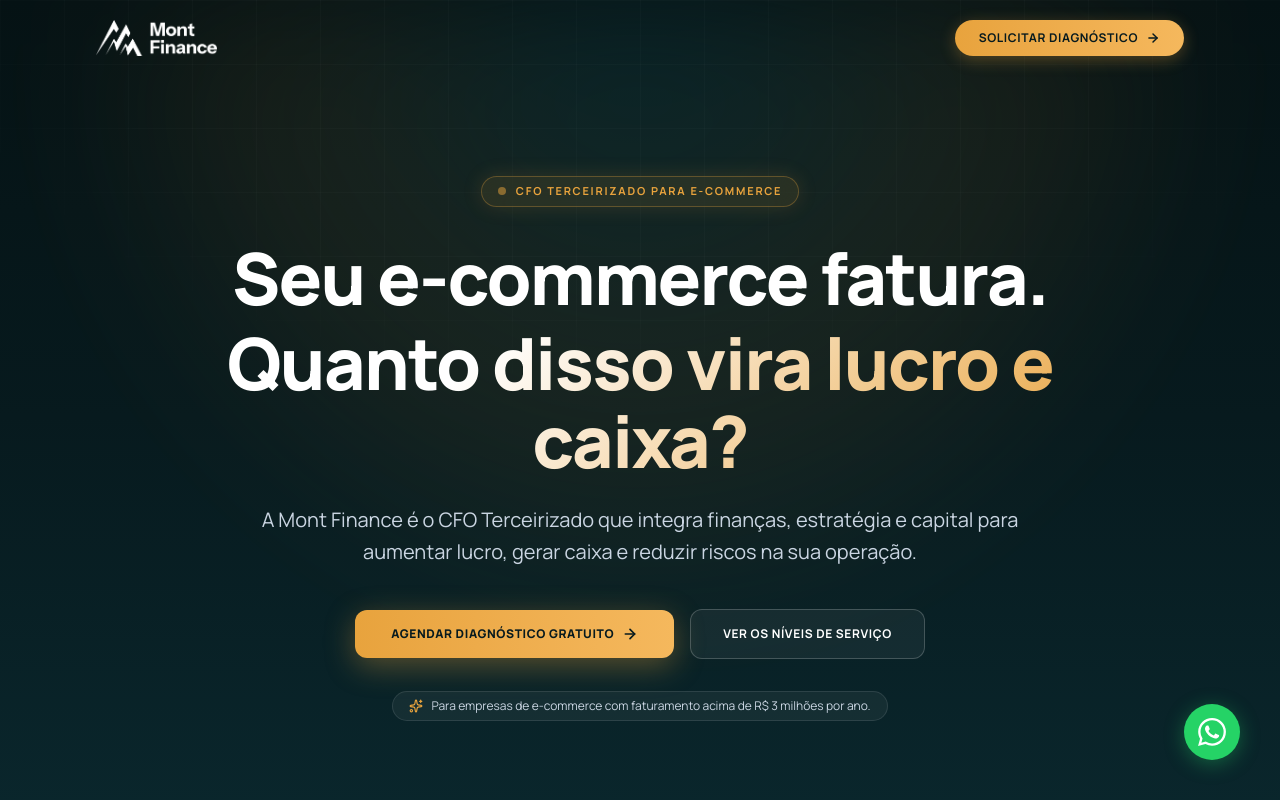
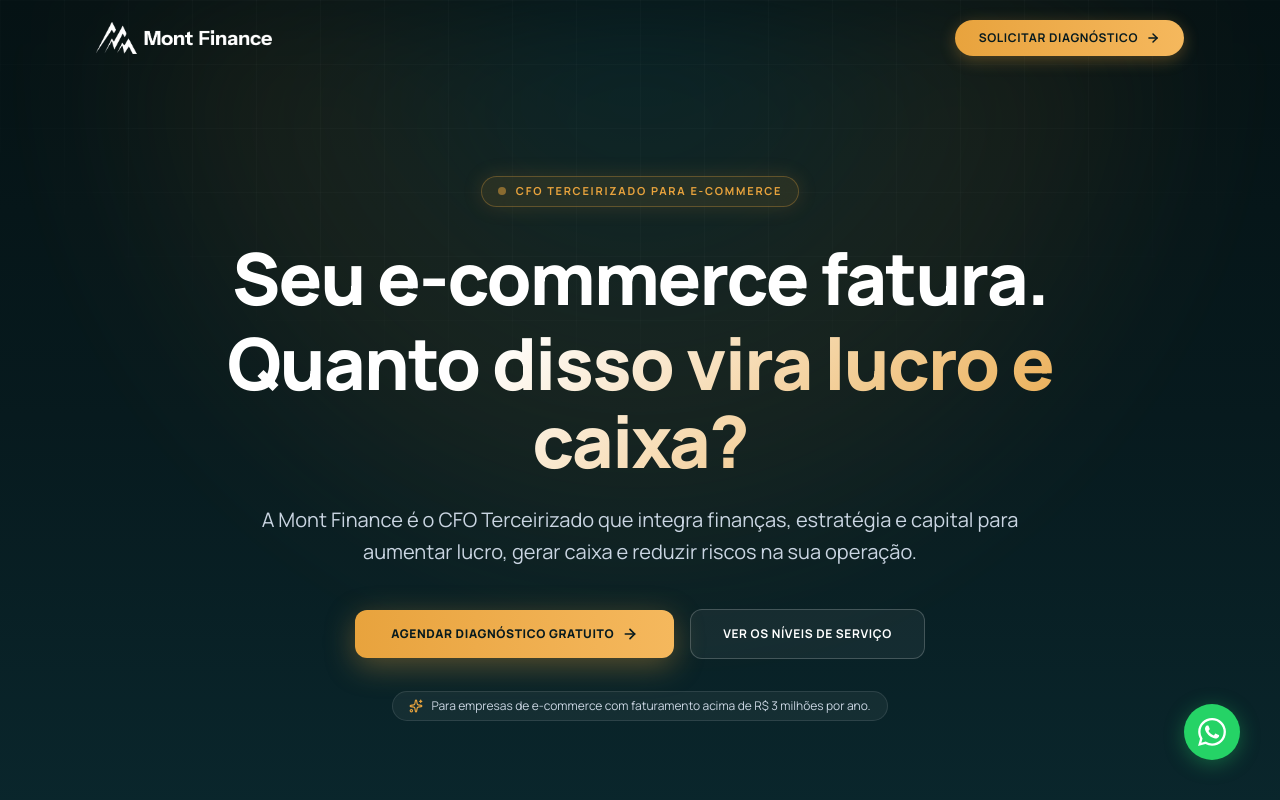
Before and after one commit to leandervenancio-source/site, a React (Vite) app: page / in a window 1280 px wide. Shown: the top 800 px of the page. Built offline with nearby package versions, Linux system fonts and the light colour scheme; no server answers.

Commit message:
feat(branding): aplicar logo horizontal alinhada no menu e rodape

```diff
--- a/src/components/Footer.tsx
+++ b/src/components/Footer.tsx
@@ -10,7 +10,7 @@ export function Footer() {
           <div className="md:col-span-5">
             <a href="#topo" className="inline-block mb-5 group">
               <img
-                src="/brand/mont-finance-logo-branco.png"
+                src="/brand/mont-finance-logo-menu.png"
                 alt="Mont Finance"
                 className="h-8 w-auto object-contain transition-opacity group-hover:opacity-90"
               />
--- a/src/components/Navbar.tsx
+++ b/src/components/Navbar.tsx
@@ -28,9 +28,9 @@ export function Navbar() {
           {/* Logo Oficial Mont Finance */}
           <a href="#topo" className="flex items-center group">
             <img
-              src="/brand/mont-finance-logo-branco.png"
+              src="/brand/mont-finance-logo-menu.png"
               alt="Mont Finance"
-              className="h-8 sm:h-9 w-auto object-contain transition-transform group-hover:scale-[1.02]"
+              className="h-7 sm:h-8 w-auto object-contain transition-transform group-hover:scale-[1.02]"
             />
           </a>
 
```
Also changed, not shown: public/brand/mont-finance-logo-menu.png (added).
